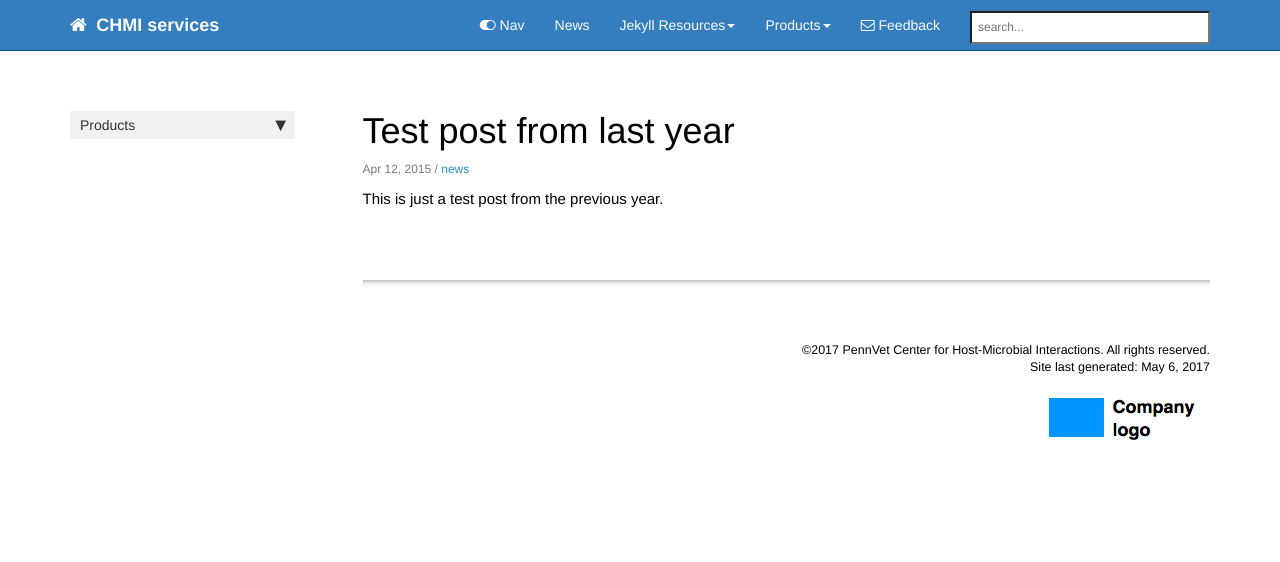
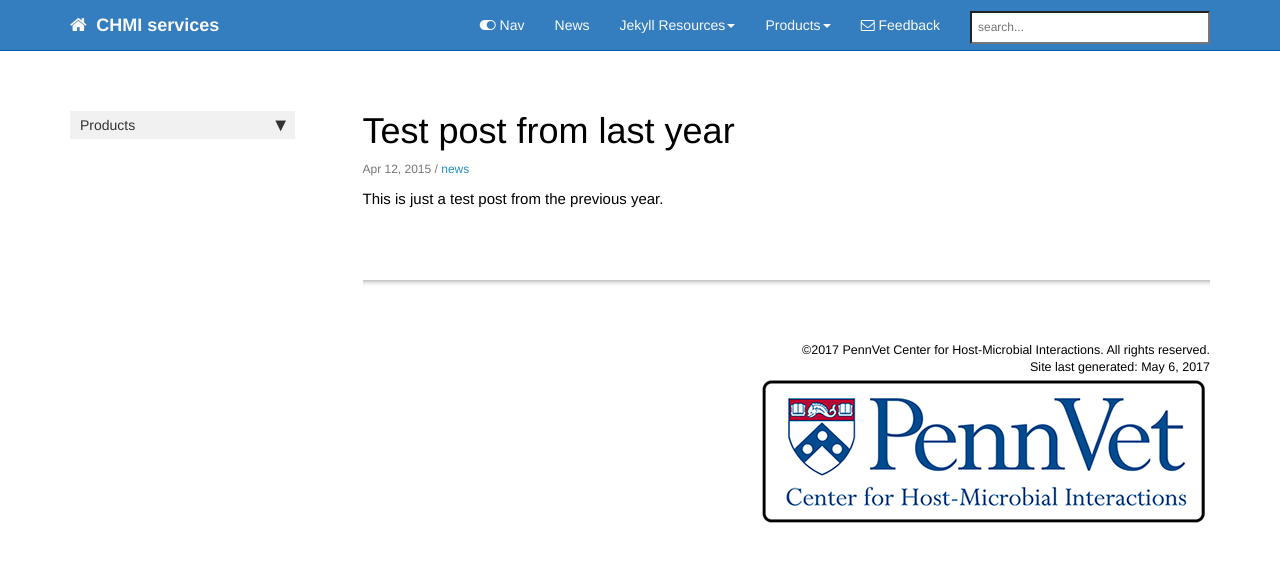
Before and after one commit to CHMI-SOPs/CHMI-SOPs.github.io, a Jekyll site: the page built from _posts/2015-04-12-test-post-last-year.md, in a window 1280 px wide. Shown: the top 562 px of the page. Built offline with Jekyll 4.4.1, drawn with Linux system fonts in a browser that asks for light colours; nearby versions of some CDN libraries; comment, search, counter and statistics services are not loaded.

```diff
--- a/_includes/footer.html
+++ b/_includes/footer.html
@@ -3,7 +3,7 @@
                 <div class="col-lg-12 footer">
                &copy;{{ site.time | date: "%Y"  }} {{site.company_name}}. All rights reserved. <br />
 {% if page.last_updated %}<span>Page last updated:</span> {{page.last_updated}}<br/>{% endif %} Site last generated: {{ site.time | date: "%b %-d, %Y"  }} <br />
-<p><img src="{{ "images/company_logo.png" }}" alt="Company logo"/></p>
+<p><img src="{{ "images/CHMI_logo.png" }}" alt="Company logo"/></p>
                 </div>
             </div>
 </footer>
```
Also changed, not shown: images/CHMI_logo.png (added).
